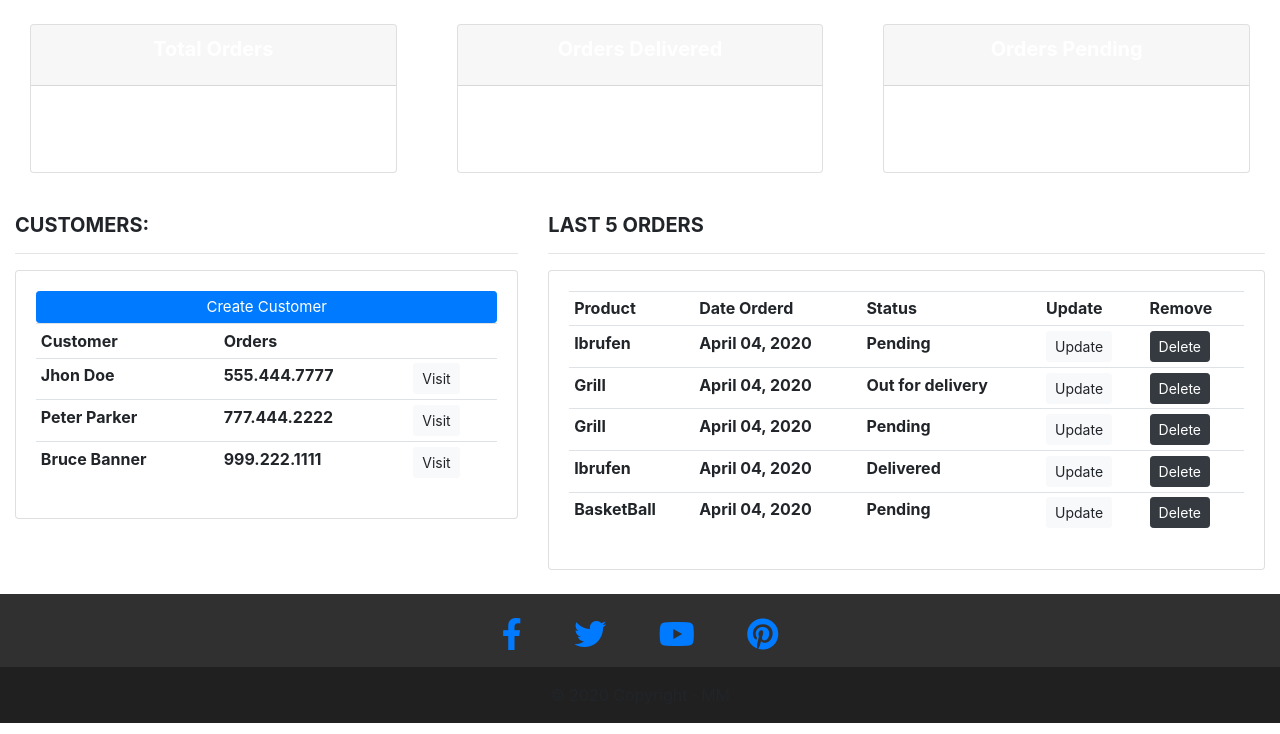
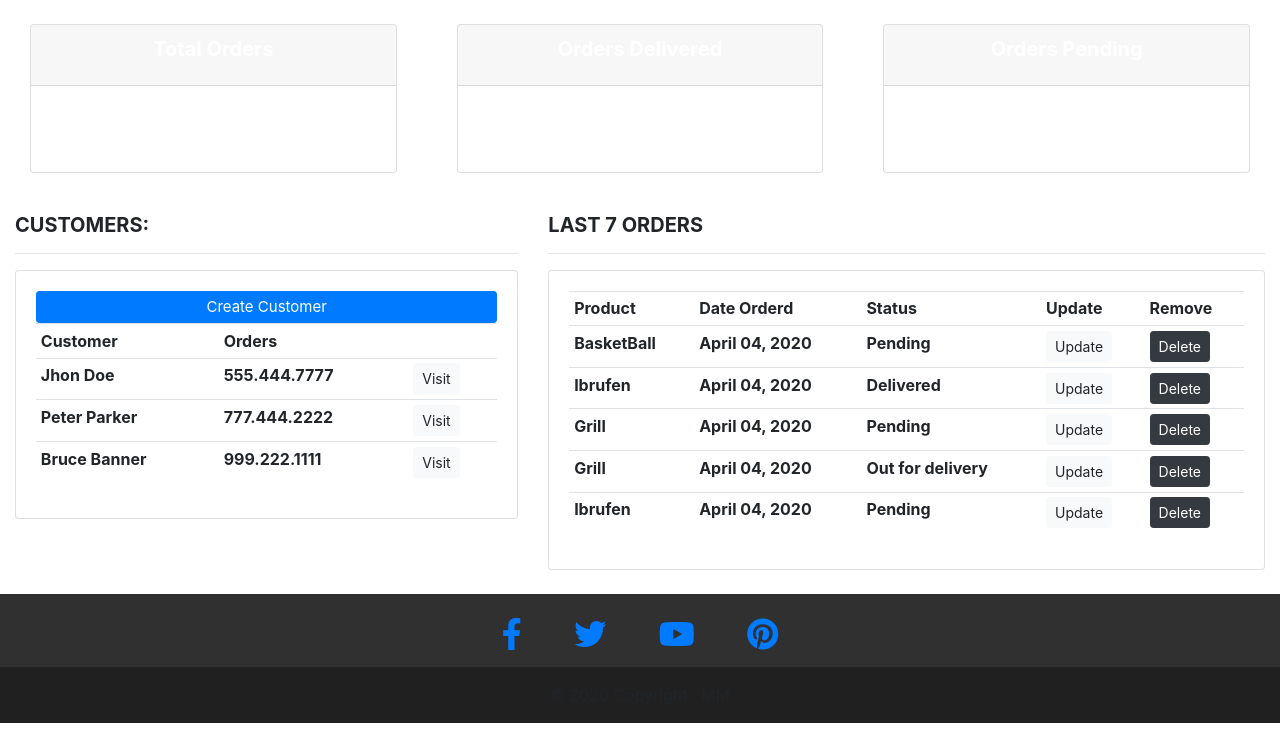
Before and after one commit to beingabeer/MMI-CRM, a Django app: page /dashboard/ in a window 1280 px wide. Shown: the part 66-800 px from the top of the page. Run offline with Django 3.2, Linux system fonts and the light colour scheme; a user stored in the database is signed in; data comes from the database, SQL or seed files in the repository; lists and menus that the app fills with data are empty; some libraries are stand-ins or nearby versions.

Commit message:
Last 7 orders on dashboard

```diff
--- a/src/core/views.py
+++ b/src/core/views.py
@@ -67,6 +67,7 @@ def dashboard(request):
     total_customers = customers.count()
     delivered = orders.filter(status='Delivered').count()
     pending = orders.filter(status='Pending').count()
+    last_seven_orders = Order.objects.all().order_by('-id')[:7]
 
     context = {
         'orders': orders,
@@ -74,7 +75,8 @@ def dashboard(request):
         'total_orders': total_orders,
         'total_customers': total_customers,
         'delivered': delivered,
-        'pending': pending
+        'pending': pending,
+        'last_seven_orders': last_seven_orders
     }
     return render(request, 'dashboard.html', context)
 
--- a/src/templates/dashboard.html
+++ b/src/templates/dashboard.html
@@ -31,7 +31,7 @@
         </div>
 
         <div class="col-md-7">
-            <h5 style="font-weight: bold;">LAST 5 ORDERS</h5>
+            <h5 style="font-weight: bold;">LAST 7 ORDERS</h5>
             <hr>
             <div class="card card-body">
                 <table class="table table-sm table-hover">
@@ -43,7 +43,7 @@
                         <th style="font-weight: bolder;">Remove</th>
                     </tr>
 
-                    {% for order in orders %}
+                    {% for order in last_seven_orders %}
                     <tr>
                         <th>{{ order.product.name }}</th>
                         <th>{{ order.date_created|date:'F d, Y' }}</th>
```
